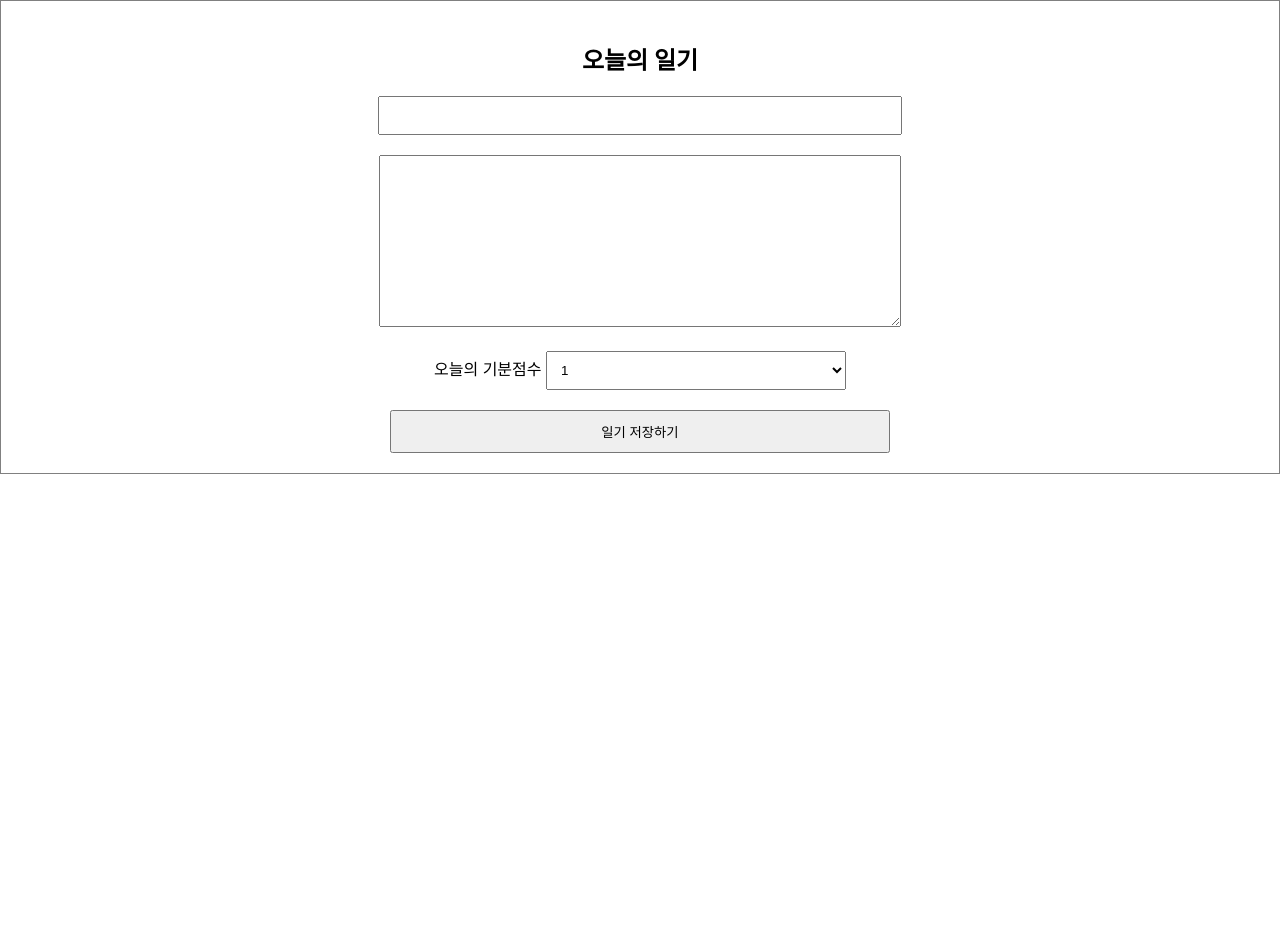
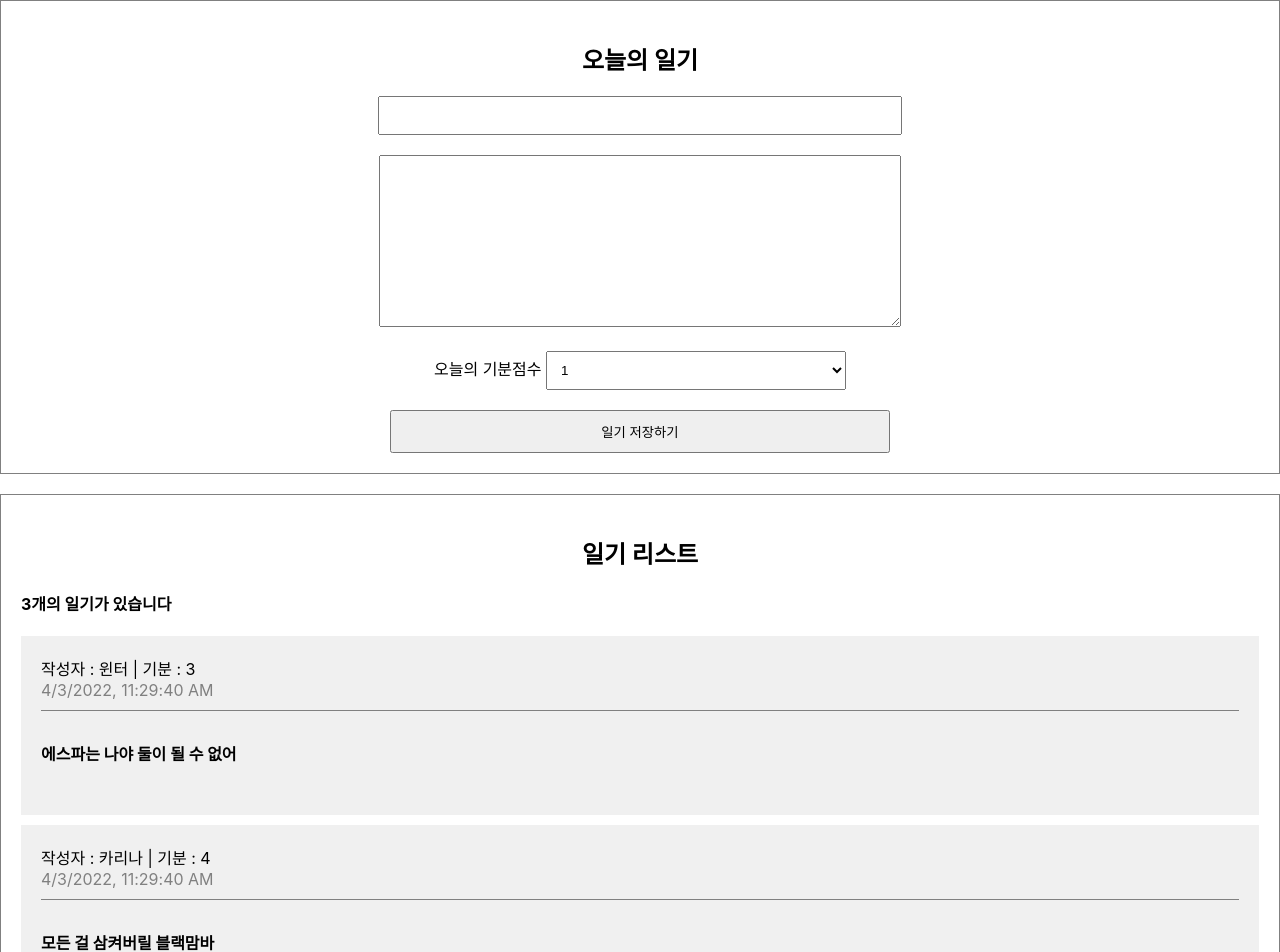
Before and after one commit to calm-lee/React-Toy-SimpleDiary, a React (Create React App) app: page / in a window 1280 px wide. Shown: the top 952 px of the page. Before the commit the page ends 800 px from the top, so only its background shows below. Built offline with nearby package versions, Linux system fonts and the light colour scheme.

Commit message:
List를 사용한 일기 component 렌더링

```diff
--- a/src/App.css
+++ b/src/App.css
@@ -25,3 +25,39 @@
   padding: 10px;
   cursor: pointer;
 }
+
+/* List */
+
+.DiaryList{
+  border: 1px solid grey;
+  padding: 20px;
+  margin-top: 20px;
+}
+
+.DiaryList h2{
+  text-align: center;
+}
+
+/* Item */
+
+.DiaryItem{
+  background-color: rgb(240,240,240);
+  margin-bottom: 10px;
+  padding: 20px;
+}
+
+.DiaryItem .info{
+  border-bottom: 1px solid grey;
+  padding-bottom: 10px;
+  margin-bottom: 10px;
+}
+
+.DiaryItem .date{
+  color: grey;
+}
+
+.DiaryItem .content{
+  font-weight: bold;
+  margin-bottom: 30px;
+  margin-top: 30px;
+}
--- a/src/App.js
+++ b/src/App.js
@@ -1,10 +1,36 @@
 import "./App.css";
 import DiaryEditor from "./DiaryEditor";
+import DiaryList from "./DiaryList";
+
+const dummyList = [
+  {
+    id: 1,
+    author: "윈터",
+    content: "에스파는 나야 둘이 될 수 없어",
+    emotion: 3,
+    created_date: new Date().getTime(),
+  },
+  {
+    id: 2,
+    author: "카리나",
+    content: "모든 걸 삼켜버릴 블랙맘바",
+    emotion: 4,
+    created_date: new Date().getTime(),
+  },
+  {
+    id: 3,
+    author: "지젤",
+    content: "중심을 잃고 목소리도 잃고",
+    emotion: 5,
+    created_date: new Date().getTime(),
+  },
+];
 
 function App() {
   return (
     <div className="App">
       <DiaryEditor />
+      <DiaryList diaryList={dummyList} />
     </div>
   );
 }
--- /dev/null
+++ b/src/DiaryItem.js
@@ -0,0 +1,16 @@
+const DiaryItem = ({ author, content, created_date, emotion, id }) => {
+  return (
+    <div className="DiaryItem">
+      <div className="info">
+        <span>
+          작성자 : {author} | 기분 : {emotion}
+        </span>
+        <br />
+        <span className="date">{new Date(created_date).toLocaleString()}</span>
+      </div>
+      <div className="content">{content}</div>
+    </div>
+  );
+};
+
+export default DiaryItem;
--- /dev/null
+++ b/src/DiaryList.js
@@ -0,0 +1,21 @@
+import DiaryItem from "./DiaryItem";
+
+const DiaryList = ({ diaryList }) => {
+  return (
+    <div className="DiaryList">
+      <h2>일기 리스트</h2>
+      <h4>{diaryList.length}개의 일기가 있습니다</h4>
+      <div>
+        {diaryList.map((it) => (
+          <DiaryItem key={it.id} {...it} />
+        ))}
+      </div>
+    </div>
+  );
+};
+
+DiaryList.defaultProps = {
+  diaryList: [],
+};
+
+export default DiaryList;
```
